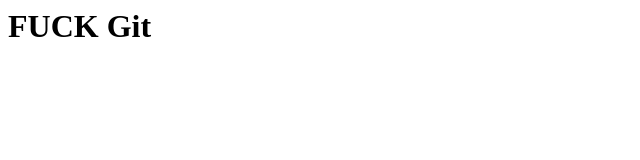
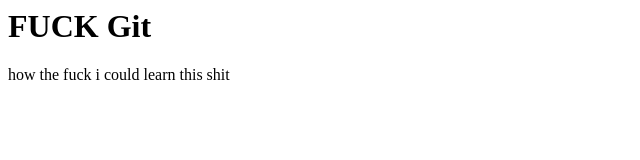
Before and after one commit to Mohammed-Eid/FarmingSimulator17, a plain HTML site: page index.html in a window 1280 px wide. Shown: the whole page, without its empty margins (0-640 px from the left). Drawn offline with Linux system fonts and the light colour scheme.

Commit message:
index change

```diff
--- a/index.html
+++ b/index.html
@@ -1 +1,2 @@
 <h1>FUCK Git</h1>
+<p>how the fuck i could learn this shit</p>
```
